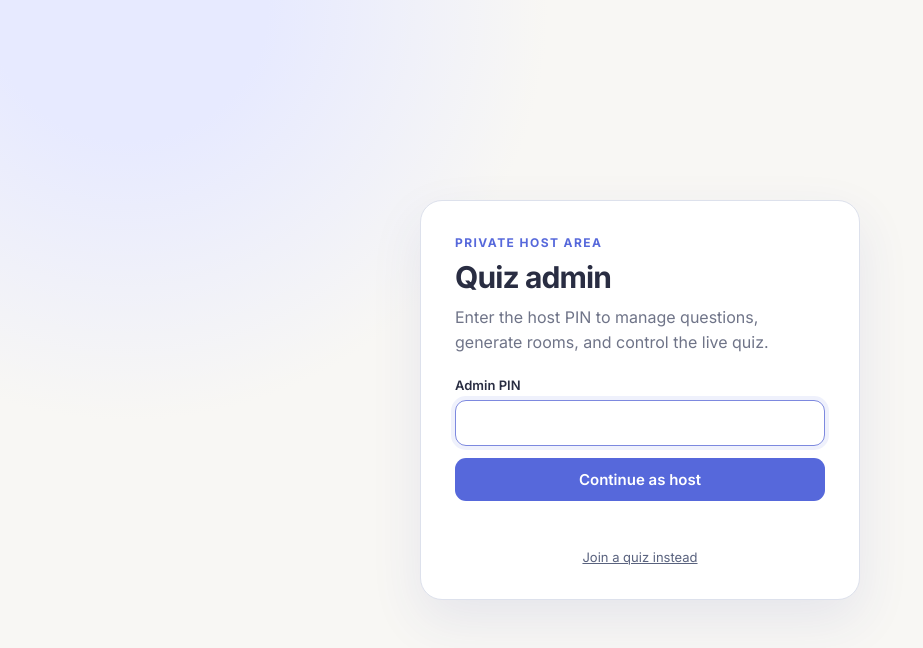
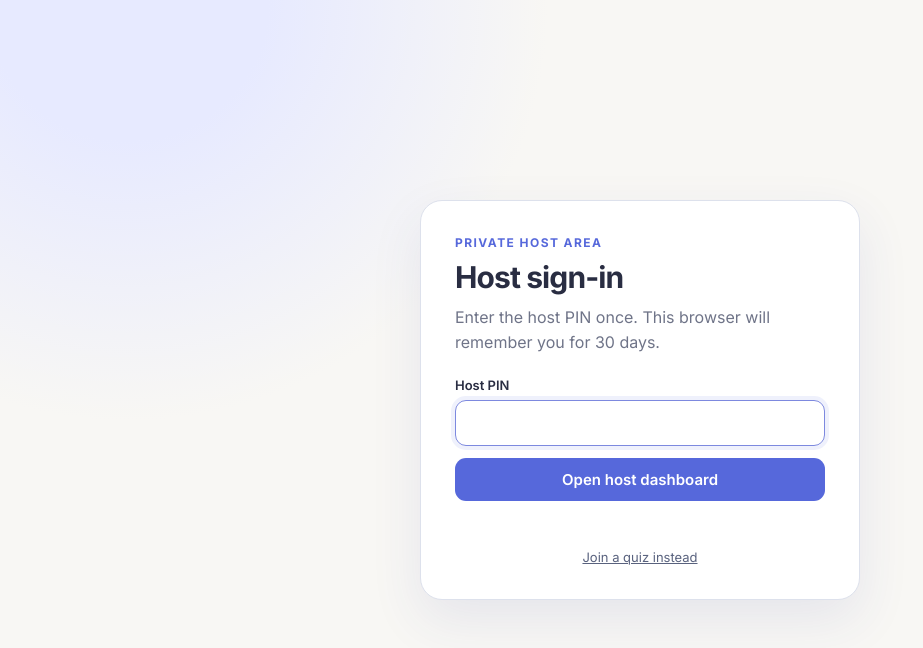
Before and after one commit to KritikaTri/ai-team-quiz, a website: page admin.html in a window 1280 px wide. Shown: the whole page, without its empty margins (0-923 px from the left). Drawn offline with Linux system fonts and the light colour scheme; no server answers.

Commit message:
Clarify the one-time host sign-in

```diff
--- a/admin.html
+++ b/admin.html
@@ -9,7 +9,7 @@
 </style>
 </head>
 <body>
-<main class="card"><div class="tag">Private host area</div><h1>Quiz admin</h1><p>Enter the host PIN to manage questions, generate rooms, and control the live quiz.</p><form id="loginForm"><label for="pin">Admin PIN</label><input id="pin" type="password" autocomplete="current-password" autofocus required><button type="submit">Continue as host</button><div class="error" id="error"></div></form><a class="back" href="/live.html">Join a quiz instead</a></main>
+<main class="card"><div class="tag">Private host area</div><h1>Host sign-in</h1><p>Enter the host PIN once. This browser will remember you for 30 days.</p><form id="loginForm"><label for="pin">Host PIN</label><input id="pin" type="password" autocomplete="current-password" autofocus required><button type="submit">Open host dashboard</button><div class="error" id="error"></div></form><a class="back" href="/live.html">Join a quiz instead</a></main>
 <script>
 const requested=new URLSearchParams(location.search).get('next')||'/ai-quiz.html';
 const next=/^\/(ai-quiz\.html|live\.html\?role=host)/.test(requested)?requested:'/ai-quiz.html';
```
